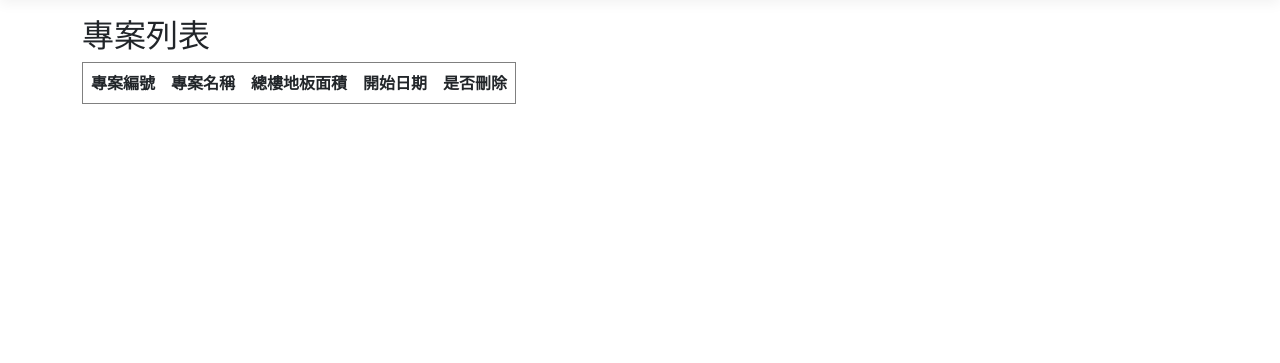
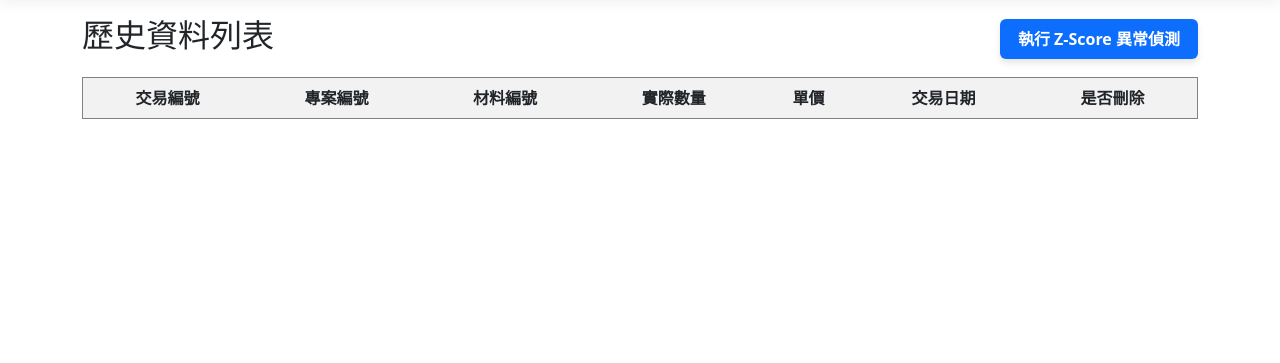
Before and after one commit to YI-CHENLIN1204/BiddingSystem-2A, an ASP.NET Core app: page / in a window 1280 px wide. Shown: the part 57-420 px from the top of the page. Run offline with ASP.NET Core 8, Linux system fonts and the light colour scheme; lists and menus that the app fills with data are empty; style sheets or scripts are compiled from the project's sources.

Commit message:
加上異常偵測按鈕與顯示

```diff
--- a/崴正/Controllers/EstimationController.cs
+++ b/崴正/Controllers/EstimationController.cs
@@ -89,7 +89,8 @@ namespace 崴正.Controllers
                     Calculated_Z_Score = Math.Round(zScore, 2),
                     Is_Abnormal = isAbnormal,
                     Predicted_Unit_Price = Math.Round(predictedPrice, 0),
-                    Reference_Total_Price = Math.Round(refTotalPrice, 0)
+                    Reference_Total_Price = Math.Round(refTotalPrice, 0),
+                    Suggested_Quantity = Math.Round(historyMean, 2)
                 });
             }
 
--- a/崴正/Controllers/HomeController.cs
+++ b/崴正/Controllers/HomeController.cs
@@ -18,8 +18,8 @@ public class HomeController : Controller
 
     public IActionResult Index()
     {
-        var projects = _context.ProjectMasters.ToList();
-        return View(projects);
+        var transactions = _context.HistoricalTransactions.ToList();
+        return View(transactions);
     }
 
     [ResponseCache(Duration = 0, Location = ResponseCacheLocation.None, NoStore = true)]
@@ -33,4 +33,8 @@ public class HomeController : Controller
     {
         return View();
     }
+    public IActionResult EstimationUI()
+    {
+        return View();
+    }
 }
--- a/崴正/Data/ApplicationDbContext.cs
+++ b/崴正/Data/ApplicationDbContext.cs
@@ -45,7 +45,7 @@ public DbSet<HistoricalTransaction> HistoricalTransactions { get; set; }
                 entity.ToTable("quantity_rule_base");
                 entity.HasKey(e => e.RuleID);
 
-                // 加上這幾行翻譯蒟蒻，告訴 EF Core 對應到資料庫裡真實的小寫欄位名稱
+
                 entity.Property(e => e.RuleID).HasColumnName("rule_id");
                 entity.Property(e => e.Material_ID).HasColumnName("material_id");
                 entity.Property(e => e.Base_Unit_Ratio).HasColumnName("base_unit_ratio");
@@ -57,13 +57,14 @@ public DbSet<HistoricalTransaction> HistoricalTransactions { get; set; }
                 entity.ToTable("historical_transaction");
                 entity.HasKey(e => e.Transaction_ID);
 
-                // 歷史紀錄表也一樣要加翻譯
+
                 entity.Property(e => e.Transaction_ID).HasColumnName("transaction_id");
                 entity.Property(e => e.Project_ID).HasColumnName("project_id");
                 entity.Property(e => e.Material_ID).HasColumnName("material_id");
                 entity.Property(e => e.Actual_Quantity).HasColumnName("actual_quantity");
                 entity.Property(e => e.Unit_Price).HasColumnName("unit_price");
                 entity.Property(e => e.Transaction_Date).HasColumnName("transaction_date");
+                entity.Property(e => e.IsDeleted).HasColumnName("is_deleted");
             });
 
         }
--- a/崴正/Models/EstimationDto.cs
+++ b/崴正/Models/EstimationDto.cs
@@ -31,5 +31,7 @@ namespace 崴正.Models
         public bool Is_Abnormal { get; set; }
         public decimal Predicted_Unit_Price { get; set; }
         public decimal Reference_Total_Price { get; set; }
+        public decimal Suggested_Quantity { get; set; }
+        public decimal Floor_Area { get; set; }
     }
 }
--- a/崴正/Models/HistoricalTransaction.cs
+++ b/崴正/Models/HistoricalTransaction.cs
@@ -10,5 +10,6 @@ namespace 崴正.Models
         public decimal Actual_Quantity { get; set; }
         public decimal Unit_Price { get; set; }
         public DateTime Transaction_Date { get; set; }
+        public bool IsDeleted { get; set; }
     }
 }
--- a/崴正/Views/Home/Index.cshtml
+++ b/崴正/Views/Home/Index.cshtml
@@ -1,31 +1,115 @@
-@model List<崴正.Models.ProjectMaster>
+@model List<崴正.Models.HistoricalTransaction>
 
 @{
-    ViewData["Title"] = "專案列表";
+    ViewData["Title"] = "歷史資料列表";
 }
 
-<h2>專案列表</h2>
+<div style="display: flex; justify-content: space-between; align-items: center; margin-bottom: 15px;">
+    <h2>歷史資料列表</h2>
+    <button id="btnAnalyzeHome" style="background-color: #0d6efd; color: white; font-weight: bold; padding: 8px 18px; border: none; border-radius: 6px; cursor: pointer; box-shadow: 0 4px 6px rgba(0,0,0,0.1); transition: 0.2s;">
+        執行 Z-Score 異常偵測
+    </button>
+</div>
 
-<table border="1" cellpadding="8">
-    <thead>
+<table border="1" cellpadding="8" id="historyTable" style="border-collapse: collapse; width: 100%; text-align: center;">
+    <thead style="background-color: #f2f2f2;">
         <tr>
+            <th>交易編號</th>
             <th>專案編號</th>
-            <th>專案名稱</th>
-            <th>總樓地板面積</th>
-            <th>開始日期</th>
+            <th>材料編號</th>
+            <th>實際數量</th>
+            <th>單價</th>
+            <th>交易日期</th>
             <th>是否刪除</th>
+            <th class="result-col" style="display:none; background-color: #e8daef;">Z-Score 分數</th>
+            <th class="result-col" style="display:none; background-color: #e8daef;">防弊判定</th>
+            <th class="result-col" style="display:none; background-color: #d4e6f1;">建議用量</th>
         </tr>
     </thead>
     <tbody>
-        @foreach (var item in Model)
+        @foreach (HistoricalTransaction item in Model)
         {
             <tr>
-                <td>@item.ProjectId</td>
-                <td>@item.ProjectName</td>
-                <td>@item.TotalFloorArea</td>
-                <td>@item.StartDate?.ToString("yyyy-MM-dd")</td>
+                <td>@item.Transaction_ID</td>
+                <td>@item.Project_ID</td>
+                <td class="mat-val">@item.Material_ID</td>
+                <td class="qty-val">@item.Actual_Quantity</td>
+                <td>@item.Unit_Price</td>
+                <td>@item.Transaction_Date.ToString("yyyy-MM-dd")</td>
                 <td>@item.IsDeleted</td>
+                <td class="z-score-val result-col" style="display:none; font-weight: bold;"></td>
+                <td class="status-val result-col" style="display:none; font-weight: bold;"></td>
+                <td class="suggested-qty-val result-col" style="display:none; font-weight: bold; color: #0275d8;"></td>
             </tr>
         }
     </tbody>
 </table>
+
+@section Scripts {
+    <script>
+        document.getElementById('btnAnalyzeHome').addEventListener('click', function() {
+            let items = [];
+            let rows = document.querySelectorAll('#historyTable tbody tr');
+
+            // 1. 抓取畫面上表格裡的每一筆資料，做成點餐單 (JSON)
+            rows.forEach((row, index) => {
+                let matId = parseInt(row.querySelector('.mat-val').innerText);
+                let qty = parseFloat(row.querySelector('.qty-val').innerText);
+
+                // 巧妙利用 index 當作 Floor_Zone，這樣 API 算完回來我們才知道是哪一列
+                let uniqueRowId = "Row-" + index;
+                row.dataset.rowId = uniqueRowId;
+
+                items.push({
+                    "material_Id": matId,
+                    "floor_Zone": uniqueRowId,
+                    "input_Quantity": qty
+                });
+            });
+
+            let requestData = {
+                "project_Id": 999, // 首頁測試用，隨便帶個 ID
+                "items": items
+            };
+
+            // 2. 把隱藏的結果欄位顯示出來
+            document.querySelectorAll('.result-col').forEach(el => el.style.display = 'table-cell');
+
+            // 3. 把資料送給你的 API 引擎
+            fetch('/api/Estimation/analyze', {
+                method: 'POST',
+                headers: { 'Content-Type': 'application/json' },
+                body: JSON.stringify(requestData)
+            })
+            .then(response => response.json())
+            .then(data => {
+                // 4. 拿到 Z-Score 結果後，一列一列畫上紅綠燈
+                rows.forEach(row => {
+                    let uniqueRowId = row.dataset.rowId;
+                    let matId = parseInt(row.querySelector('.mat-val').innerText);
+
+                    // 從 API 結果中找出屬於這一列的答案
+                    let result = data.results.find(r => r.material_Id === matId && r.floor_Zone === uniqueRowId);
+
+                    if (result) {
+                        row.querySelector('.z-score-val').innerText = result.calculated_Z_Score;
+                        row.querySelector('.suggested-qty-val').innerText = result.suggested_Quantity;
+                        let statusCell = row.querySelector('.status-val');
+
+                        // 判斷是否異常，並改變顏色
+                        if (result.is_Abnormal) {
+                            statusCell.innerText = '異常高估';
+                            statusCell.style.color = 'red';
+                            row.style.backgroundColor = '#fdedec'; // 整行標紅底
+                        } else {
+                            statusCell.innerText = '合理';
+                            statusCell.style.color = 'green';
+                            row.style.backgroundColor = '#eaeded'; // 整行標綠底
+                        }
+                    }
+                });
+            })
+            .catch(err => alert('連線引擎失敗，請確認伺服器狀態：' + err));
+        });
+    </script>
+}
--- a/崴正/Views/Shared/_Layout.cshtml
+++ b/崴正/Views/Shared/_Layout.cshtml
@@ -26,6 +26,7 @@
                         <li class="nav-item">
                             <a class="nav-link text-dark" asp-area="" asp-controller="Home" asp-action="Privacy">Privacy</a>
                         </li>
+
                     </ul>
                 </div>
             </div>
```
Also changed, not shown: 崴正/Views/Home/EstimationUI.cshtml (added, +73 -0 lines).
